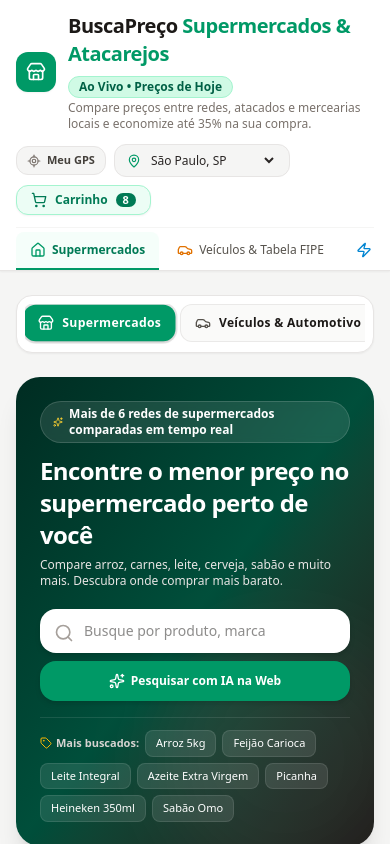
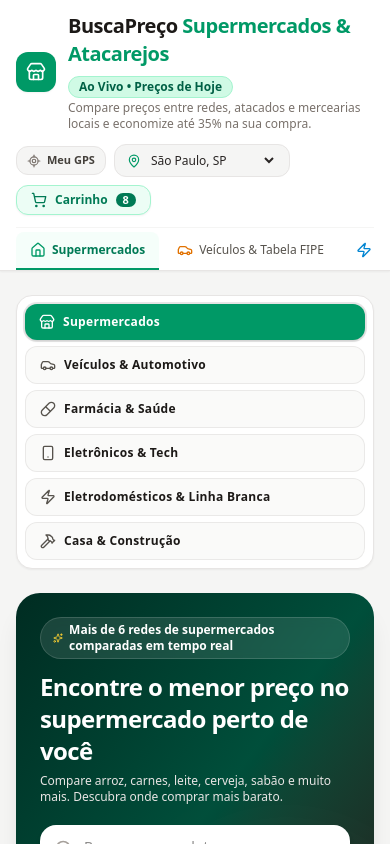
Before and after one commit to danielgomesdacruzgomesdacruz-tech/buscapre-o-supermercados, a React (Vite) app: page / in a window 390 px wide. Shown: the top 844 px of the page. Built offline with nearby package versions, Linux system fonts and the light colour scheme.

Commit message:
arrumando

```diff
--- a/src/components/ProductSearchTab.tsx
+++ b/src/components/ProductSearchTab.tsx
@@ -300,8 +300,8 @@
     <div className="space-y-6">
       {/* Domain Category Selector Tabs */}
       <div className="bg-white border border-stone-200 rounded-2xl p-2 shadow-xs">
-        <div className="flex items-center justify-between gap-2 overflow-x-auto no-scrollbar pb-0.5">
-          <div className="flex items-center gap-1.5 min-w-max">
+        <div className="flex flex-col sm:flex-row sm:items-center sm:justify-between gap-1.5 sm:gap-2 sm:overflow-x-auto no-scrollbar sm:pb-0.5">
+          <div className="flex flex-col sm:flex-row sm:items-center gap-1.5 sm:min-w-max">
             {DOMAIN_CATEGORIES.map((domain) => {
               const Icon = domain.icon;
               const isSelected = selectedDomain === domain.id;
@@ -310,9 +310,9 @@
                   key={domain.id}
                   id={`domain-tab-${domain.id}`}
                   onClick={() => handleSelectDomain(domain.id)}
-                  className={`flex items-center gap-2 px-3.5 py-2.5 rounded-xl text-xs font-extrabold tracking-wide transition-all cursor-pointer ${
+                  className={`w-full sm:w-auto flex items-center justify-start gap-2 px-3.5 py-2.5 rounded-xl text-xs font-extrabold tracking-wide transition-all cursor-pointer ${
                     isSelected
-                      ? `${domain.accentBg} text-white shadow-sm ring-2 ring-stone-900/10 scale-[1.02]`
+                      ? `${domain.accentBg} text-white shadow-sm ring-2 ring-stone-900/10 sm:scale-[1.02]`
                       : 'bg-stone-50 hover:bg-stone-100 text-stone-900 border border-stone-200/80'
                   }`}
                 >
```
